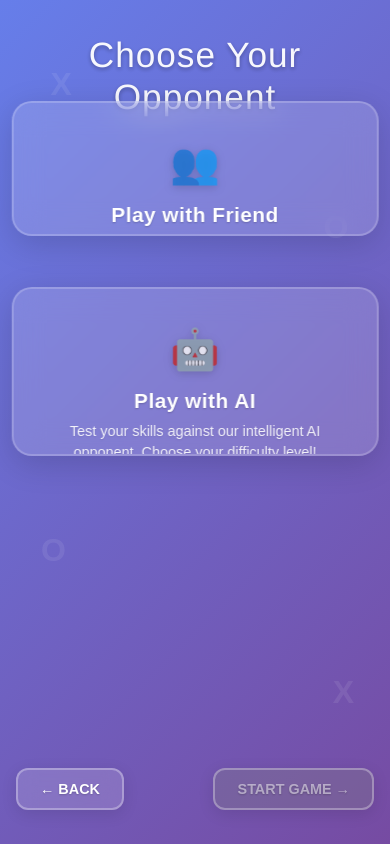
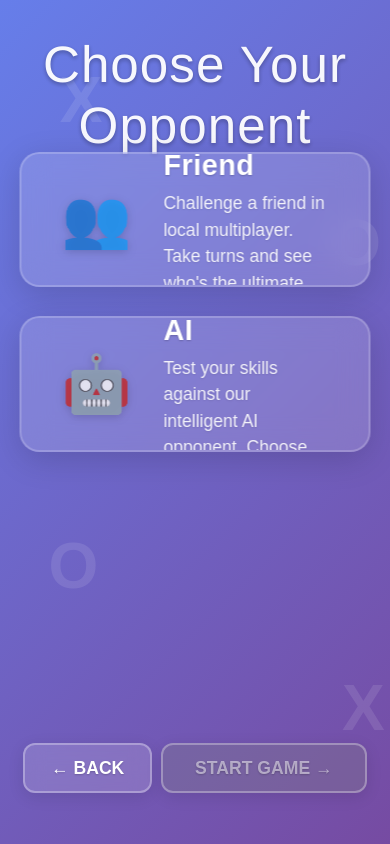
Before and after one commit to FALLEN-01/tic-tac-toe, a React (Vite) app: page /game/1 in a window 390 px wide. Built offline with nearby package versions, Linux system fonts and the light colour scheme; a web font is replaced by a local one.

Commit message:
ui so far added

```diff
--- a/src/Game.css
+++ b/src/Game.css
@@ -35,10 +35,11 @@ body {
 /* Title */
 .title-container {
   position: absolute;
-  top: 6vh;
+  top: 4vh;
   left: 0;
   width: 100%;
-  padding: 0 8vw;
+  padding: 0 6vw;
+  z-index: 10;
 }
 
 .main-title {
@@ -47,27 +48,28 @@ body {
   font-family: 'Annie Use Your Telescope', Helvetica;
   font-weight: normal;
   color: white;
-  font-size: clamp(2.2rem, 4vw, 3.5rem);
+  font-size: 3.2rem;
   text-align: center;
   line-height: 1.2;
   letter-spacing: 1px;
   text-shadow: 0 2px 4px rgba(0, 0, 0, 0.3);
 }
 
-/* Decorative Elements */
+/* Decorative Elements - Enhanced desktop design */
 .decorative-x, .decorative-o {
   position: absolute;
-  width: clamp(60px, 6vw, 100px);
-  opacity: 0.08;
+  width: 100px;
+  opacity: 0.1;
   font-family: 'Arial', Helvetica, sans-serif;
   font-weight: bold;
   color: white;
-  font-size: clamp(2.5rem, 5vw, 4rem);
+  font-size: 4rem;
   text-align: center;
   line-height: 1;
   letter-spacing: 0;
   user-select: none;
   pointer-events: none;
+  z-index: 1;
 }
 
 .decorative-x-1 { top: 8vh; left: 8vw; }
@@ -75,7 +77,7 @@ body {
 .decorative-x-2 { bottom: 12vh; right: 8vw; }
 .decorative-o-2 { bottom: 35vh; left: 6vw; }
 
-/* Opponent Cards Container */
+/* Opponent Cards Container - Enhanced desktop design */
 .opponent-cards-container {
   position: absolute;
   top: 18vh;
@@ -85,12 +87,15 @@ body {
   display: flex;
   flex-direction: column;
   gap: 2.5vh;
+  z-index: 10;
+  padding-bottom: 12vh;
 }
 
-/* Opponent Cards */
+/* Opponent Cards - Enhanced desktop design */
 .opponent-card {
   width: 100%;
   position: relative;
+  margin-bottom: 1vh;
 }
 
 .opponent-card:first-child {
@@ -158,10 +163,11 @@ body {
   height: 100%;
   position: relative;
   z-index: 1;
+  padding: 0 1rem;
 }
 
 .opponent-icon {
-  font-size: clamp(2.5rem, 4vw, 3.5rem);
+  font-size: 3.5rem;
   color: rgba(255, 255, 255, 0.8);
   flex-shrink: 0;
   filter: drop-shadow(0 2px 4px rgba(0, 0, 0, 0.2));
@@ -173,7 +179,7 @@ body {
 }
 
 .opponent-title {
-  font-size: clamp(1.3rem, 2.2vw, 1.8rem);
+  font-size: 1.8rem;
   font-weight: bold;
   color: white;
   margin-bottom: 0.5rem;
@@ -182,13 +188,13 @@ body {
 }
 
 .opponent-description {
-  font-size: clamp(0.9rem, 1.4vw, 1.1rem);
+  font-size: 1.1rem;
   color: rgba(255, 255, 255, 0.9);
   line-height: 1.5;
   text-shadow: 0 1px 2px rgba(0, 0, 0, 0.1);
 }
 
-/* Difficulty Slider */
+/* Difficulty Slider - Enhanced design */
 .difficulty-slider {
   width: 100%;
   background: rgba(255, 255, 255, 0.12);
@@ -212,13 +218,13 @@ body {
 
 .difficulty-label {
   color: white;
-  font-size: clamp(1rem, 1.6vw, 1.3rem);
+  font-size: 1.3rem;
   font-weight: 600;
   text-shadow: 0 1px 2px rgba(0, 0, 0, 0.2);
 }
 
 .difficulty-name {
-  font-size: clamp(1rem, 1.6vw, 1.3rem);
+  font-size: 1.3rem;
   font-weight: bold;
   margin-left: 0.5rem;
   transition: color 0.3s ease;
@@ -291,7 +297,7 @@ body {
 
 .label {
   color: rgba(255, 255, 255, 0.7);
-  font-size: clamp(0.7rem, 1.2vw, 0.9rem);
+  font-size: 0.9rem;
   transition: all 0.3s ease;
   text-shadow: 0 1px 2px rgba(0, 0, 0, 0.1);
   text-align: center;
@@ -309,7 +315,7 @@ body {
 .label.active.red { color: #f87171; }
 .label.active.purple { color: #a78bfa; }
 
-/* Action Buttons */
+/* Action Buttons - Enhanced desktop design */
 .back-button {
   position: absolute;
   bottom: 6vh;
@@ -319,7 +325,7 @@ body {
   border: 2px solid rgba(255, 255, 255, 0.3);
   border-radius: 12px;
   color: white;
-  font-size: clamp(0.9rem, 1.4vw, 1.1rem);
+  font-size: 1.1rem;
   font-weight: 600;
   padding: 0.8rem 1.6rem;
   cursor: pointer;
@@ -327,6 +333,7 @@ body {
   outline: none;
   text-shadow: 0 1px 2px rgba(0, 0, 0, 0.2);
   box-shadow: 0 4px 16px rgba(0, 0, 0, 0.1);
+  z-index: 20;
 }
 
 .back-button:hover {
@@ -344,7 +351,7 @@ body {
   border: 2px solid rgba(255, 255, 255, 0.3);
   border-radius: 12px;
   color: white;
-  font-size: clamp(0.9rem, 1.4vw, 1.1rem);
+  font-size: 1.1rem;
   font-weight: 600;
   padding: 0.8rem 2rem;
   cursor: pointer;
@@ -352,8 +359,8 @@ body {
   outline: none;
   text-shadow: 0 1px 2px rgba(0, 0, 0, 0.2);
   box-shadow: 0 4px 16px rgba(34, 197, 94, 0.3);
+  z-index: 20;
 }
-
 .start-button:hover:not(.disabled) {
   background: linear-gradient(135deg, #16a34a, #15803d);
   transform: translateY(-2px);
@@ -370,100 +377,3 @@ body {
 .start-button:active:not(.disabled) {
   transform: translateY(0);
 }
-
-/* Desktop Optimizations */
-@media (min-width: 1200px) {
-  .opponent-cards-container {
-    width: min(80vw, 900px);
-  }
-
-  .opponent-content {
-    gap: 2.5rem;
-    padding: 0 1rem;
-  }
-
-  .main-title {
-    font-size: 3rem;
-  }
-}
-
-/* Responsive Design */
-@media (max-width: 1024px) {
-  .opponent-cards-container {
-    width: 88vw;
-  }
-
-  .opponent-content {
-    gap: 1.5rem;
-  }
-}
-
-@media (max-width: 768px) {
-  .title-container {
-    top: 4vh;
-    padding: 0 6vw;
-  }
-
-  .opponent-cards-container {
-    top: 14vh;
-    width: 92vw;
-    gap: 2vh;
-  }
-
-  .opponent-content {
-    flex-direction: column;
-    text-align: center;
-    gap: 1rem;
-    padding: 1rem;
-  }
-
-  .opponent-text {
-    text-align: center;
-  }
-
-  .opponent-card:first-child,
-  .ai-card .opponent-button {
-    height: 18vh;
-    min-height: 140px;
-  }
-
-  .difficulty-slider {
-    padding: 1rem;
-    margin-top: 0.5rem;
-  }
-
-  .back-button,
-  .start-button {
-    bottom: 4vh;
-    padding: 0.7rem 1.4rem;
-  }
-}
-
-@media (max-width: 480px) {
-  .decorative-x, .decorative-o {
-    font-size: clamp(2rem, 6vw, 3rem);
-  }
-
-  .opponent-cards-container {
-    top: 12vh;
-    width: 94vw;
-  }
-
-  .opponent-card:first-child,
-  .ai-card .opponent-button {
-    height: 20vh;
-    min-height: 160px;
-  }
-
-  .opponent-content {
-    padding: 0.8rem;
-  }
-
-  .back-button {
-    left: 4vw;
-  }
-
-  .start-button {
-    right: 4vw;
-  }
-}
--- a/src/Home.css
+++ b/src/Home.css
@@ -43,7 +43,7 @@ body {
   overflow: hidden;
 }
 
-/* Decorative floating elements */
+/* Decorative floating elements - Enhanced desktop design */
 .decorative-background {
   position: absolute;
   top: 0;
@@ -51,6 +51,7 @@ body {
   width: 100%;
   height: 100%;
   pointer-events: none;
+  z-index: 1;
 }
 
 .floating-x, .floating-o {
@@ -58,40 +59,40 @@ body {
   font-family: 'Arial', Helvetica, sans-serif;
   font-weight: bold;
   color: rgba(255, 255, 255, 0.1);
-  font-size: clamp(2.5rem, 6vw, 4rem);
+  font-size: 4rem;
   animation: float 6s ease-in-out infinite;
   user-select: none;
   pointer-events: none;
 }
 
 .floating-x-1 {
-  top: 10%;
-  left: 10%;
+  top: 8%;
+  left: 8%;
   animation-delay: 0s;
 }
 
 .floating-o-1 {
-  top: 20%;
-  right: 15%;
-  animation-delay: 1s;
+  top: 15%;
+  right: 12%;
+  animation-delay: 1.5s;
 }
 
 .floating-x-2 {
-  bottom: 20%;
-  left: 15%;
-  animation-delay: 2s;
+  bottom: 25%;
+  left: 12%;
+  animation-delay: 3s;
 }
 
 .floating-o-2 {
-  bottom: 15%;
-  right: 10%;
-  animation-delay: 3s;
+  bottom: 18%;
+  right: 8%;
+  animation-delay: 4.5s;
 }
 
 .floating-x-3 {
-  top: 50%;
-  left: 5%;
-  animation-delay: 4s;
+  top: 60%;
+  left: 3%;
+  animation-delay: 6s;
 }
 
 @keyframes float {
@@ -105,16 +106,21 @@ body {
   }
 }
 
-/* Main content wrapper */
+/* Main content wrapper - Enhanced desktop design */
 .main-content {
   position: relative;
   z-index: 10;
-  max-width: min(90vw, 900px);
+  max-width: 900px;
   padding: 2rem;
+  display: flex;
+  flex-direction: column;
+  align-items: center;
+  justify-content: center;
+  text-align: center;
 }
 
 .game-logo {
-  font-size: clamp(3.5rem, 8vw, 6rem);
+  font-size: 6rem;
   margin-bottom: 2rem;
   animation: pulse 3s ease-in-out infinite;
   filter: drop-shadow(0 8px 16px rgba(0, 0, 0, 0.3));
@@ -131,7 +137,7 @@ body {
 
 .home-title {
   font-family: 'Annie Use Your Telescope', Helvetica, sans-serif;
-  font-size: clamp(2.2rem, 5vw, 3.5rem);
+  font-size: 3.5rem;
   font-weight: normal;
   margin-bottom: 2rem;
   text-shadow: 0 4px 8px rgba(0, 0, 0, 0.3);
@@ -141,7 +147,7 @@ body {
 }
 
 .home-subtitle {
-  font-size: clamp(1rem, 2.2vw, 1.3rem);
+  font-size: 1.3rem;
   margin-bottom: 3rem;
   opacity: 0.9;
   max-width: 600px;
@@ -171,10 +177,12 @@ body {
   border: 2px solid rgba(255, 255, 255, 0.3);
   border-radius: 50px;
   color: white;
-  font-size: clamp(1rem, 1.8vw, 1.2rem);
+  font-size: 1.2rem;
   font-weight: 600;
   text-transform: uppercase;
   letter-spacing: 1.5px;
+  transition: all 0.4s cubic-bezier(0.4, 0, 0.2, 1);
+  box-shadow: 0 8px 32px rgba(0, 0, 0, 0.2);
   transition: all 0.4s cubic-bezier(0.4, 0, 0.2, 1);
   box-shadow: 0 8px 32px rgba(0, 0, 0, 0.2);
   position: relative;
@@ -553,179 +561,44 @@ body {
   transform: translateY(0);
 }
 
-/* Responsive Design */
-@media (max-width: 768px) {
-  .main-content {
-    padding: 1rem;
-  }
-
-  .floating-x, .floating-o {
-    font-size: clamp(2rem, 6vw, 4rem);
-  }
-
-  .home-title {
-    margin-bottom: 1.5rem;
-  }
-
-  .home-subtitle {
-    margin-bottom: 2.5rem;
-  }
-
-  .button-content {
-    padding: 1rem 2rem;
-    gap: 0.5rem;
-  }
+/* Enhanced Desktop Design */
+.game-modes-container {
+  width: 85vw;
+  gap: 2.5rem;
 }
 
-@media (max-width: 480px) {
-  .floating-x-3 {
-    display: none;
-  }
-
-  .home-title {
-    letter-spacing: 1px;
-  }
-
-  .button-content {
-    padding: 0.9rem 1.8rem;
-    letter-spacing: 1px;
-  }
+.game-card {
+  max-width: 350px;
+  min-width: 300px;
 }
 
-/* Dark theme support */
-@media (prefers-color-scheme: dark) {
-  .home-container {
-    background: linear-gradient(135deg, rgba(67, 56, 202, 1) 0%, rgba(79, 70, 229, 1) 100%);
-  }
+.main-content {
+  max-width: 900px;
+  padding: 2rem;
 }
 
-@media (max-width: 1200px) {
-  .game-modes-container {
-    width: 90vw;
-    gap: 2vw;
-  }
-
-  .game-card {
-    max-width: 320px;
-    min-width: 280px;
-  }
+.game-logo {
+  font-size: 6rem;
+  margin-bottom: 2rem;
 }
 
-@media (max-width: 768px) {
-  .game-modes-container {
-    flex-direction: column;
-    height: 65vh;
-    gap: 1.5rem;
-    top: 22vh;
-    width: 85vw;
-  }
-
-  .game-card {
-    height: 18vh;
-    max-width: none;
-    min-width: auto;
-  }
-
-  .game-content {
-    flex-direction: row;
-    text-align: left;
-    gap: 1rem;
-    justify-content: flex-start;
-    align-items: center;
-  }
-
-  .game-icon {
-    font-size: clamp(2.5rem, 8vw, 3.5rem);
-    margin-top: 0;
-    flex-shrink: 0;
-  }
-
-  .game-button:hover .game-icon {
-    transform: scale(1.05) rotate(2deg);
-  }
-
-  .game-title {
-    font-size: clamp(1.1rem, 4vw, 1.4rem);
-    margin-bottom: 0.5rem;
-  }
-
-  .game-description {
-    font-size: clamp(0.8rem, 3vw, 1rem);
-    max-width: none;
-  }
-
-  .overlay-content {
-    padding: 2rem;
-    margin: 0 1rem;
-  }
+.home-title {
+  font-size: 3.5rem;
+  margin-bottom: 2rem;
 }
 
-@media (max-width: 480px) {
-  .title-container {
-    padding: 0 5vw;
-  }
-
-  .main-title {
-    font-size: clamp(1.8rem, 8vw, 2.5rem);
-  }
-
-  .back-button {
-    bottom: 4vh;
-    left: 4vw;
-    padding: 0.8rem 1.5rem;
-    font-size: 1rem;
-  }
+.home-subtitle {
+  font-size: 1.3rem;
+  margin-bottom: 3rem;
+  max-width: 600px;
 }
 
-/* Desktop Optimizations for Home Page */
-@media (min-width: 1200px) {
-  .main-content {
-    max-width: 800px;
-    padding: 2.5rem;
-  }
-
-  .game-logo {
-    font-size: 5rem;
-    margin-bottom: 2.5rem;
-  }
-
-  .home-title {
-    font-size: 3rem;
-    margin-bottom: 2.5rem;
-  }
-
-  .home-subtitle {
-    font-size: 1.2rem;
-    margin-bottom: 3.5rem;
-    max-width: 650px;
-  }
-
-  .button-content {
-    padding: 1.3rem 3rem;
-    font-size: 1.1rem;
-    gap: 1rem;
-  }
-
-  .floating-x, .floating-o {
-    font-size: 3.5rem;
-  }
+.button-content {
+  padding: 1.2rem 2.5rem;
+  font-size: 1.2rem;
+  gap: 0.75rem;
 }
 
-@media (min-width: 1440px) {
-  .main-content {
-    max-width: 900px;
-  }
-
-  .game-logo {
-    font-size: 5.5rem;
-  }
-
-  .home-title {
-    font-size: 3.2rem;
-  }
-
-  .button-content {
-    padding: 1.4rem 3.2rem;
-    font-size: 1.15rem;
-  }
+.floating-x, .floating-o {
+  font-size: 4rem;
 }
--- a/src/Result.css
+++ b/src/Result.css
@@ -1,3 +1,4 @@
+/* Desktop optimized styles */
 .result-container {
   display: flex;
   flex-direction: column;
@@ -7,16 +8,18 @@
   background: linear-gradient(135deg, #764ba2 0%, #667eea 100%);
   color: white;
   text-align: center;
-  padding: 2rem;
-  max-width: 100vw;
+  padding: 4rem 2rem;
+  max-width: 900px;
+  margin: 0 auto;
   overflow-x: hidden;
+  gap: 2rem;
 }
 
 .result-emoji {
-  font-size: clamp(4rem, 8vw, 6rem);
-  margin-bottom: 2rem;
-  animation: bounce 2s infinite;
-  filter: drop-shadow(0 4px 8px rgba(0, 0, 0, 0.3));
+  font-size: 5rem;
+  margin-bottom: 1rem;
+  animation: bounce 2.5s infinite;
+  filter: drop-shadow(0 3px 6px rgba(0, 0, 0, 0.25));
 }
 
 .result-emoji.celebrate {
@@ -51,44 +54,45 @@
 }
 
 .result-title {
-  font-size: clamp(2.2rem, 5vw, 3.2rem);
-  margin-bottom: 1rem;
+  font-size: 2.8rem;
+  margin-bottom: 1.5rem;
   text-shadow: 2px 2px 4px rgba(0,0,0,0.3);
   font-weight: bold;
   letter-spacing: 1px;
 }
 
 .result-subtitle {
-  font-size: clamp(1.1rem, 2.5vw, 1.4rem);
-  margin-bottom: 1rem;
+  font-size: 1.3rem;
+  margin-bottom: 1.5rem;
   opacity: 0.9;
   text-shadow: 0 1px 2px rgba(0, 0, 0, 0.2);
 }
 
 .game-id {
-  font-size: clamp(0.9rem, 1.5vw, 1rem);
+  font-size: 1rem;
   opacity: 0.7;
   margin-bottom: 3rem;
   font-family: monospace;
   background: rgba(255, 255, 255, 0.1);
-  padding: 0.8rem 1.5rem;
-  border-radius: 20px;
+  padding: 1rem 2rem;
+  border-radius: 16px;
   backdrop-filter: blur(10px);
   border: 1px solid rgba(255, 255, 255, 0.2);
-  max-width: 300px;
+  max-width: 350px;
 }
 
 .button-container {
   display: flex;
-  gap: 1.5rem;
+  gap: 2rem;
   flex-wrap: wrap;
   justify-content: center;
-  max-width: 500px;
+  max-width: 600px;
+  margin-top: 1rem;
 }
 
 .result-button {
-  padding: 1rem 2rem;
-  font-size: clamp(1rem, 1.8vw, 1.1rem);
+  padding: 1.2rem 2.5rem;
+  font-size: 1.1rem;
   border: 2px solid rgba(255, 255, 255, 0.4);
   border-radius: 50px;
   cursor: pointer;
@@ -100,7 +104,7 @@
   color: white;
   backdrop-filter: blur(10px);
   box-shadow: 0 4px 16px rgba(0, 0, 0, 0.1);
-  min-width: 140px;
+  min-width: 160px;
 }
 
 .result-button:hover {
@@ -108,8 +112,6 @@
   transform: translateY(-2px);
   box-shadow: 0 6px 20px rgba(0, 0, 0, 0.15);
   border-color: rgba(255, 255, 255, 0.6);
-}
-  box-shadow: 0 5px 15px rgba(0,0,0,0.2);
 }
 
 .result-button:active {
@@ -133,97 +135,3 @@
 .go-home:hover {
   background: rgba(0, 140, 186, 0.5);
 }
-
-@media (max-width: 768px) {
-  .result-emoji {
-    font-size: 4rem;
-  }
-
-  .result-title {
-    font-size: 2.5rem;
-  }
-
-  .result-subtitle {
-    font-size: 1.2rem;
-  }
-
-  .button-container {
-    flex-direction: column;
-    gap: 15px;
-  }
-
-  .result-button {
-    padding: 12px 24px;
-    font-size: 16px;
-  }
-}
-
-/* Desktop breakpoints */
-@media (min-width: 768px) {
-  .result-container {
-    padding: 4rem 2rem;
-  }
-
-  .result-title {
-    font-size: clamp(3rem, 6vw, 4rem);
-    margin-bottom: 1.5rem;
-  }
-
-  .result-subtitle {
-    font-size: clamp(1.3rem, 3vw, 1.6rem);
-    margin-bottom: 1.5rem;
-  }
-
-  .game-id {
-    font-size: clamp(1rem, 1.8vw, 1.1rem);
-    padding: 1rem 2rem;
-    margin-bottom: 4rem;
-    max-width: 350px;
-  }
-
-  .button-container {
-    gap: 2rem;
-    max-width: 600px;
-  }
-
-  .result-button {
-    padding: 1.2rem 2.5rem;
-    font-size: clamp(1.1rem, 2vw, 1.2rem);
-    min-width: 160px;
-  }
-}
-
-@media (min-width: 1200px) {
-  .result-container {
-    padding: 5rem 2rem;
-    max-width: 1000px;
-  }
-
-  .result-title {
-    font-size: clamp(3.5rem, 7vw, 4.5rem);
-    margin-bottom: 2rem;
-  }
-
-  .result-subtitle {
-    font-size: clamp(1.4rem, 3.5vw, 1.8rem);
-    margin-bottom: 2rem;
-  }
-
-  .game-id {
-    font-size: clamp(1.1rem, 2vw, 1.2rem);
-    padding: 1.2rem 2.5rem;
-    margin-bottom: 5rem;
-    max-width: 400px;
-  }
-
-  .button-container {
-    gap: 2.5rem;
-    max-width: 700px;
-  }
-
-  .result-button {
-    padding: 1.4rem 3rem;
-    font-size: clamp(1.2rem, 2.2vw, 1.3rem);
-    min-width: 180px;
-  }
-}
```
